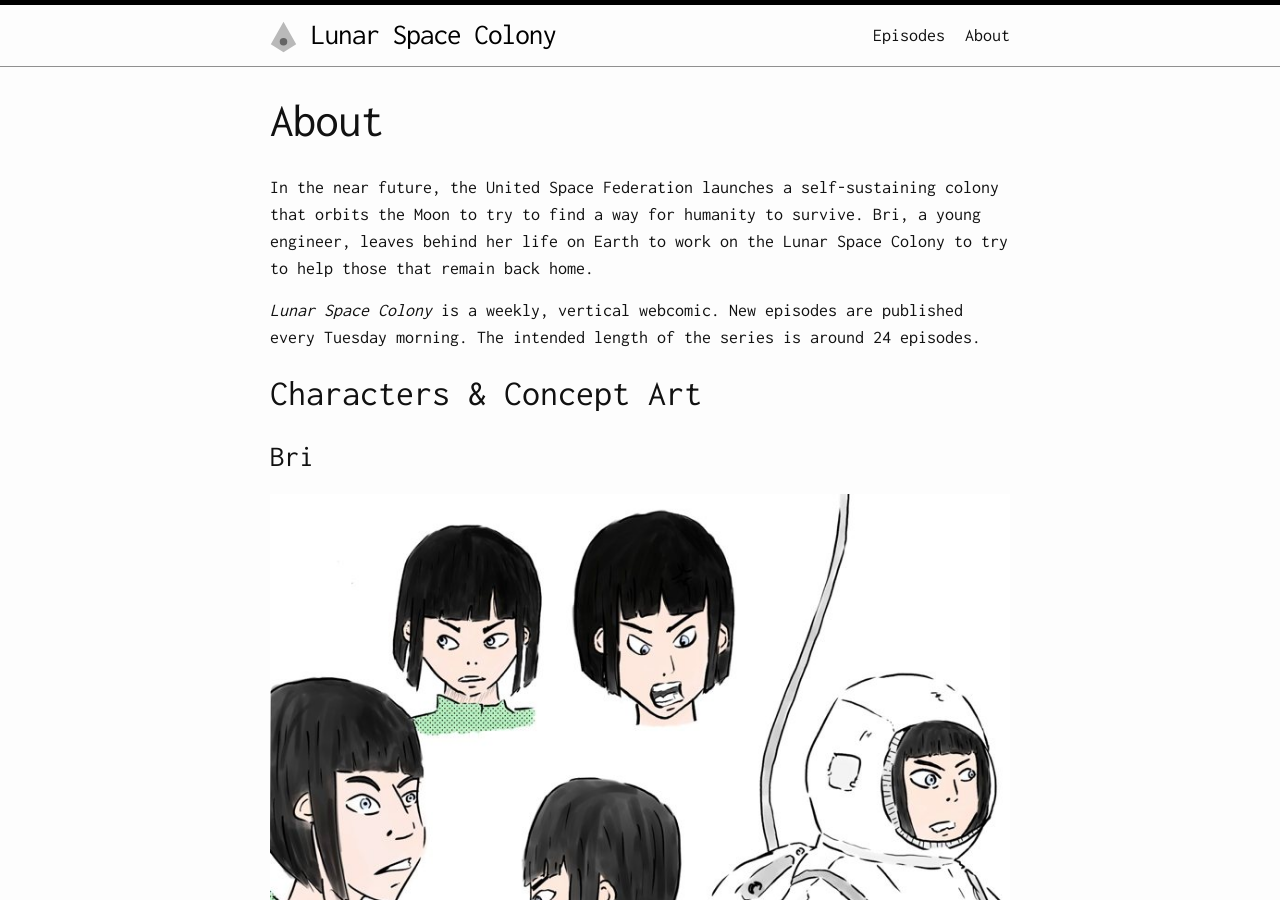
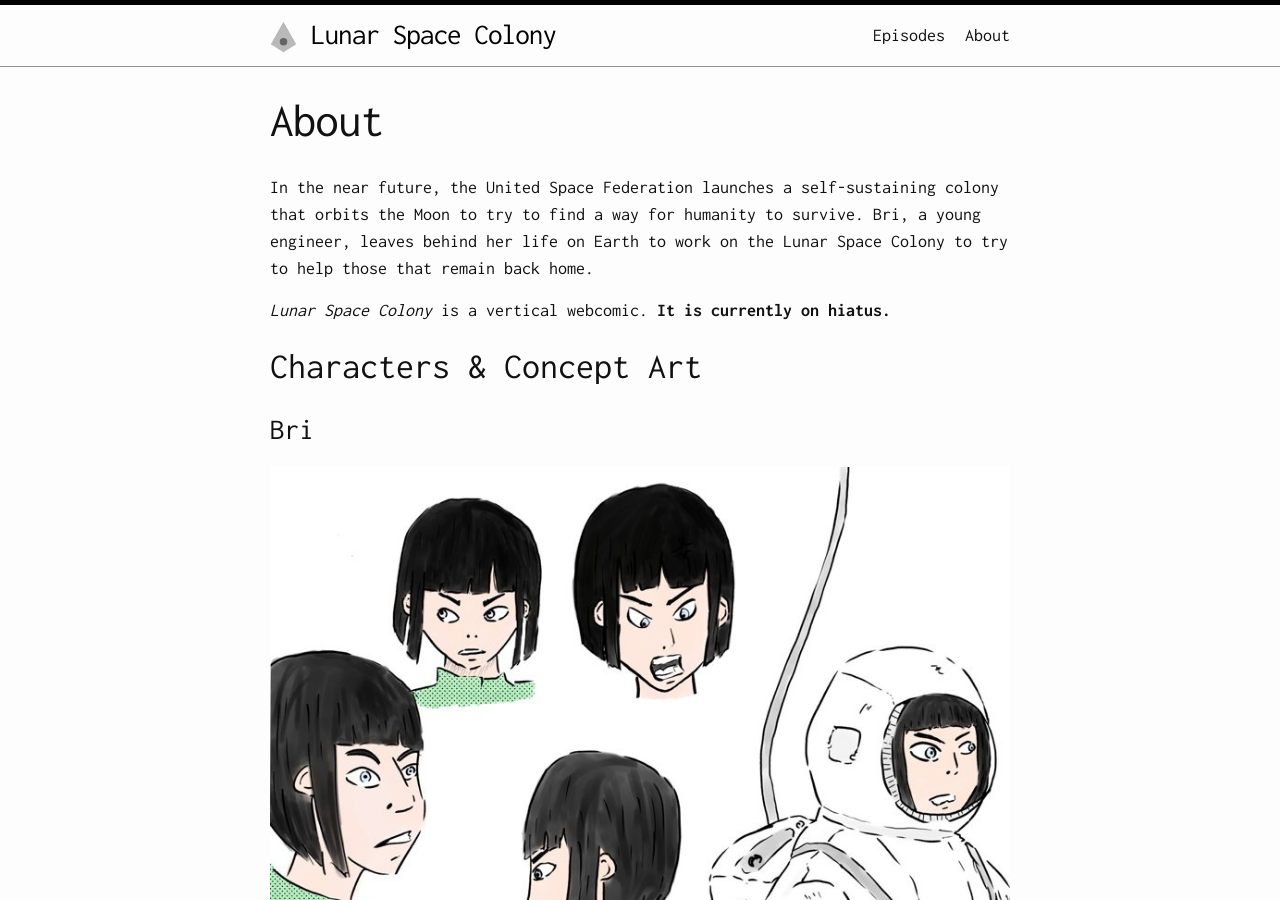
Before and after one commit to brettchalupa/lsc, a Jekyll site: the page built from about.md, in a window 1280 px wide and 900 px high. Built offline with Jekyll 4.4.1, drawn with Linux system fonts in a browser that asks for light colours.

Commit message:
Mention the hiatus status
To make it more accurate as to where the project is at.

```diff
--- a/_layouts/post.html
+++ b/_layouts/post.html
@@ -17,7 +17,7 @@ layout: default
     </a>
   {% else %}
     <p class="coming-soon center">
-      Next episode coming soon.<br>New episode every Tuesday morning.
+      <em>Lunar Space Colony is currently on hiatus.</em>
     </p>
 
     <p class="center">
--- a/about.md
+++ b/about.md
@@ -11,9 +11,7 @@ humanity to survive. Bri, a young engineer, leaves behind her life on
 Earth to work on the Lunar Space Colony to try to help those
 that remain back home.
 
-_Lunar Space Colony_ is a weekly, vertical webcomic. New episodes are
-published every Tuesday morning. The intended length of the series is
-around 24 episodes.
+_Lunar Space Colony_ is a vertical webcomic. **It is currently on hiatus.**
 
 ## Characters & Concept Art
 
```
Also changed, not shown: index.md (+1 -1 lines).
